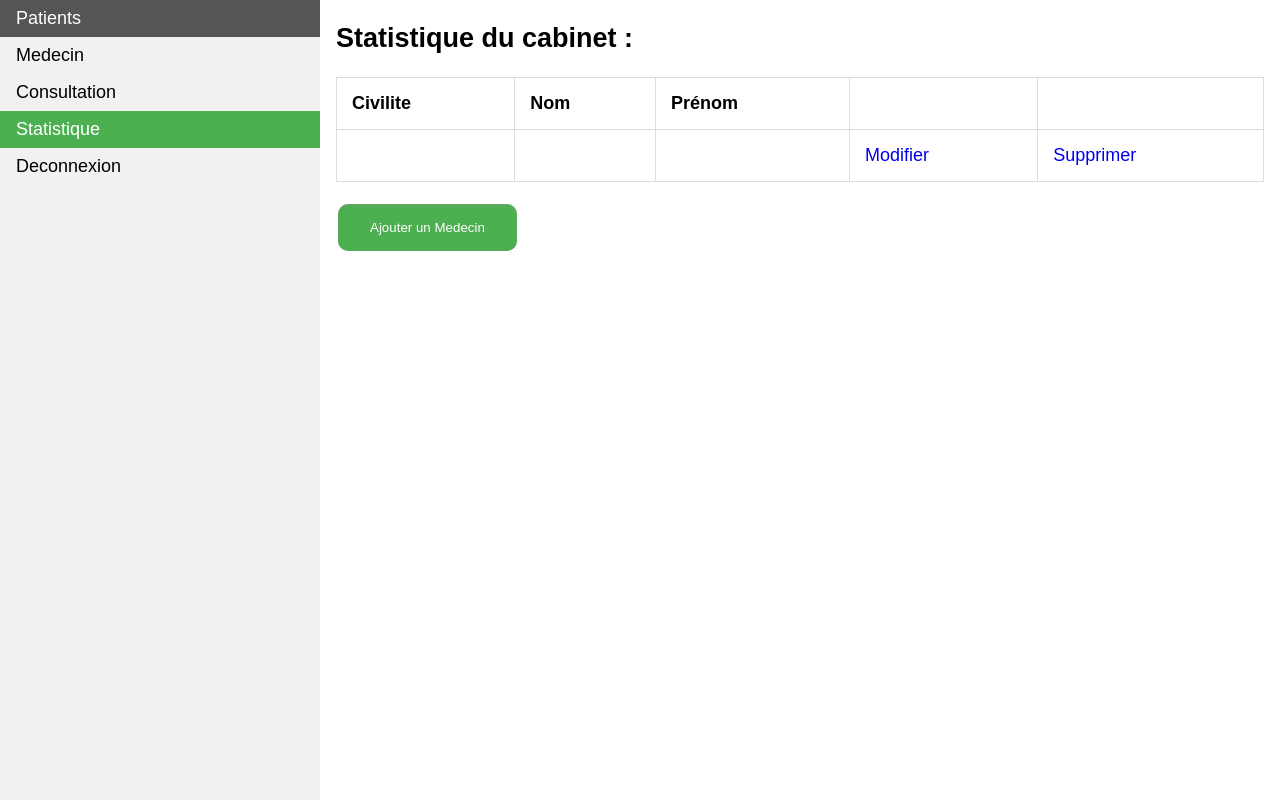
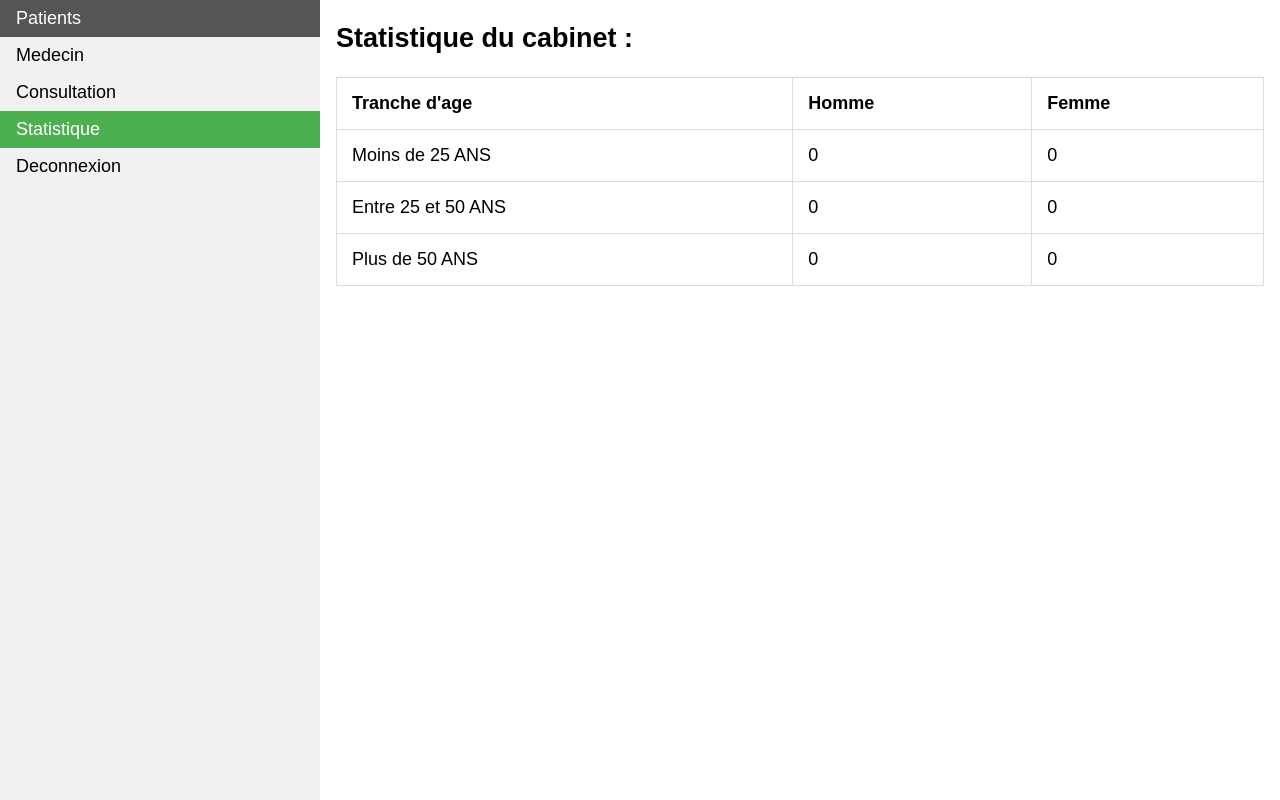
Before and after one commit to saturne7/cabinet_medical, a PHP site: page /statistique.php in a window 1280 px wide. Run offline with PHP 8.4, Linux system fonts and the light colour scheme; tables that the repository leaves empty or names only in its code hold one stand-in row (values such as "Sample post"); data that the repository does not hold is empty.

Commit message:
Page stat finie

```diff
--- a/afficherMedecin.php
+++ b/afficherMedecin.php
@@ -10,6 +10,7 @@
       <li><a href="afficherUsager.php">Patients</a></li>
       <li><a class="active" href="afficherMedecin.php">Medecin</a></li>
       <li><a href="rdv.php">Consultation</a></li>
+      <li><a href="statistique.php">Statistique</a></li>
       <li><a href="index.html">Deconnexion</a></li>
     </ul>
     <div style="margin-left:25%;padding:1px 16px;">
--- a/afficherUsager.php
+++ b/afficherUsager.php
@@ -10,6 +10,7 @@
       <li><a class="active" href="afficherUsager.php">Patients</a></li>
       <li><a href="afficherMedecin.php">Medecin</a></li>
       <li><a href="rdv.php">Consultation</a></li>
+      <li><a href="statistique.php">Statistique</a></li>
       <li><a href="index.html">Deconnexion</a></li>
     </ul>
     <div style="margin-left:25%;padding:1px 16px;">
--- a/ajoutmedecin.php
+++ b/ajoutmedecin.php
@@ -10,6 +10,7 @@
         <li><a href="afficherUsager.php">Patients</a></li>
         <li><a class="active" href="afficherMedecin.php">Medecin</a></li>
         <li><a href="rdv.php">Consultation</a></li>
+        <li><a href="statistique.php">Statistique</a></li>
         <li><a href="index.html">Deconnexion</a></li>
     </ul>
     <div style="margin-left:25%;padding:1px 16px;height:1000px;">
--- a/ajoutusager.php
+++ b/ajoutusager.php
@@ -10,6 +10,7 @@
         <li><a href="afficherUsager.php">Patients</a></li>
         <li><a class="active" href="afficherMedecin.php">Medecin</a></li>
         <li><a href="rdv.php">Consultation</a></li>
+        <li><a href="statistique.php">Statistique</a></li>
         <li><a href="index.html">Deconnexion</a></li>
     </ul>
     <div style="margin-left:25%;padding:1px 16px;">
--- a/medecin.php
+++ b/medecin.php
@@ -8,6 +8,7 @@
           <li><a href="afficherUsager.php">Patients</a></li>
           <li><a class="active" href="afficherMedecin.php">Medecin</a></li>
           <li><a href="rdv.php">Consultation</a></li>
+          <li><a href="statistique.php">Statistique</a></li>
           <li><a href="index.html">Deconnexion</a></li>
      </ul>
      <div style="margin-left:25%;padding:1px 16px;">
--- a/modificationBD_medecin.php
+++ b/modificationBD_medecin.php
@@ -10,6 +10,7 @@
         <li><a href="afficherUsager.php">Patients</a></li>
         <li><a class="active" href="afficherMedecin.php">Medecin</a></li>
         <li><a href="rdv.php">Consultation</a></li>
+        <li><a href="statistique.php">Statistique</a></li>
         <li><a href="index.html">Deconnexion</a></li>
     </ul>
     <div style="margin-left:25%;padding:1px 16px;height:1000px;">
--- a/modificationBD_usager.php
+++ b/modificationBD_usager.php
@@ -10,6 +10,7 @@
         <li><a class="active" href="afficherUsager.php">Patients</a></li>
         <li><a href="afficherMedecin.php">Medecin</a></li>
         <li><a href="rdv.php">Consultation</a></li>
+        <li><a href="statistique.php">Statistique</a></li>
         <li><a href="index.html">Deconnexion</a></li>
     </ul>
     <div style="margin-left:25%;padding:1px 16px;height:1000px;">
--- a/modification_medecin.php
+++ b/modification_medecin.php
@@ -8,6 +8,7 @@
         <li><a href="afficherUsager.php">Patients</a></li>
         <li><a class="active" href="afficherMedecin.php">Medecin</a></li>
         <li><a href="rdv.php">Consultation</a></li>
+        <li><a href="statistique.php">Statistique</a></li>
         <li><a href="index.html">Deconnexion</a></li>
     </ul>
     <div style="margin-left:25%;padding:1px 16px;height:1000px;">
--- a/modification_usager.php
+++ b/modification_usager.php
@@ -8,6 +8,7 @@
         <li><a class="active" href="afficherUsager.php">Patients</a></li>
         <li><a href="afficherusager.php">Medecins</a></li>
         <li><a href="rdv.php">Consultation</a></li>
+        <li><a href="statistique.php">Statistique</a></li>
         <li><a href="index.html">Deconnexion</a></li>
     </ul>
     <div style="margin-left:25%;padding:1px 16px;height:1500px;">
--- a/rdv.php
+++ b/rdv.php
@@ -32,6 +32,7 @@
           <li><a  href="afficherUsager.php">Patients</a></li>
           <li><a href="afficherMedecin.php">Medecin</a></li>
           <li><a class="active" href="rdv.php">Consultation</a></li>
+          <li><a href="statistique.php">Statistique</a></li>
           <li><a href="index.html">Deconnexion</a></li>
      </ul>
      <div style="margin-left:25%;padding:1px 16px;">
--- a/statistique.php
+++ b/statistique.php
@@ -17,33 +17,81 @@
     <?php
       include("connexion_base.php");
       ///Préparation de la requête sans les variables (marqueurs : ?)
-      $req = 'SELECT count(*) FROM usager';
-      $contenuReq = $linkpdo->prepare($req);
+      $reqHInf25 =
+      'SELECT count(*) as nb FROM usager
+      WHERE usager.civilite = "Monsieur"
+      AND (DATE_FORMAT(FROM_DAYS(TO_DAYS(NOW())-TO_DAYS(usager.date_naissance)), "%Y")+0 < 25)';
+      $contenuReq = $linkpdo->prepare($reqHInf25);
       $contenuReq->execute();
+      $resultHInf25 = $contenuReq->fetch();
+
+      $reqFInf25 =
+      'SELECT count(*) as nb FROM usager
+      WHERE usager.civilite = "Madame"
+      AND (DATE_FORMAT(FROM_DAYS(TO_DAYS(NOW())-TO_DAYS(usager.date_naissance)), "%Y")+0 < 25)';
+      $contenuReq2 = $linkpdo->prepare($reqFInf25);
+      $contenuReq2->execute();
+      $resultFInf25 = $contenuReq2->fetch();
+
+      $reqHBT25and50 =
+      'SELECT count(*) as nb FROM usager
+      WHERE usager.civilite = "Monsieur"
+      AND (DATE_FORMAT(FROM_DAYS(TO_DAYS(NOW())-TO_DAYS(usager.date_naissance)), "%Y")+0 > 25)
+      AND (DATE_FORMAT(FROM_DAYS(TO_DAYS(NOW())-TO_DAYS(usager.date_naissance)), "%Y")+0 < 50)';
+      $contenuReq3 = $linkpdo->prepare($reqHBT25and50);
+      $contenuReq3->execute();
+      $resultHBT25and50 = $contenuReq3->fetch();
+
+      $reqFBT25and50 =
+      'SELECT count(*) as nb FROM usager
+      WHERE usager.civilite = "Madame"
+      AND (DATE_FORMAT(FROM_DAYS(TO_DAYS(NOW())-TO_DAYS(usager.date_naissance)), "%Y")+0 > 25)
+      AND (DATE_FORMAT(FROM_DAYS(TO_DAYS(NOW())-TO_DAYS(usager.date_naissance)), "%Y")+0 < 50)';
+      $contenuReq4 = $linkpdo->prepare($reqFBT25and50);
+      $contenuReq4->execute();
+      $resultFBT25and50 = $contenuReq4->fetch();
+
+      $reqHSup50 =
+      'SELECT count(*) as nb FROM usager
+      WHERE usager.civilite = "Monsieur"
+      AND (DATE_FORMAT(FROM_DAYS(TO_DAYS(NOW())-TO_DAYS(usager.date_naissance)), "%Y")+0 > 50)';
+      $contenuReq5 = $linkpdo->prepare($reqHSup50);
+      $contenuReq5->execute();
+      $resultHSup50 = $contenuReq5->fetch();
+
+      $reqFSup50 =
+      'SELECT count(*) as nb FROM usager
+      WHERE usager.civilite = "Madame"
+      AND (DATE_FORMAT(FROM_DAYS(TO_DAYS(NOW())-TO_DAYS(usager.date_naissance)), "%Y")+0 > 50)';
+      $contenuReq6 = $linkpdo->prepare($reqFSup50);
+      $contenuReq6->execute();
+      $resultFSup50 = $contenuReq6->fetch();
+
       echo "<table border = 1>";
       echo "<tr>
-        <th>Civilite</th>
-        <th>Nom</th>
-        <th>Prénom</th>
-        <th></th>
-        <th></th>
-        </tr>";
-      $resultat = $contenuReq->fetchAll();
-    foreach ($resultat as $resultat) {
-    ?>
-    <p><?php
-      echo "<tr>";
-      echo "<td>" . $resultat['civilite'] . "</td>";
-      echo "<td>" . $resultat['nom'] . "</td>";
-      echo "<td>" . $resultat['prenom'] . "</td>";
-      echo "<td>" ?><a href= "modification_medecin.php?numMedecin=<?=$resultat['id_Medecin']?>"> Modifier <?php "</td>";
-      echo "<td>" ?><a href="supprimer_medecin.php?numMedecin=<?=$resultat['id_Medecin']?>"> Supprimer<?php "</td>";
-      echo "</tr>";
-    }
-    echo "</table>";?></p>
-    <form method="POST" action="medecin.php">
-      <input type="submit"  value="Ajouter un Medecin" ></p>
-    </form>
+        <th>Tranche d'age</th>
+        <th>Homme</th>
+        <th>Femme</th>
+        </tr>
+        <tr>
+        <td> Moins de 25 ANS</td>
+        ";
+        echo "<td>" . $resultHInf25['nb'] . "</td>";
+        echo "<td>" . $resultFInf25['nb'] . "</td>";
+        echo "<tr>";
+        echo "<tr>
+        <td> Entre 25 et 50 ANS</td>
+        ";
+        echo "<td>" . $resultHBT25and50['nb'] . "</td>";
+        echo "<td>" . $resultFBT25and50['nb'] . "</td>";
+        echo "<tr>";
+        echo "<tr>
+        <td> Plus de 50 ANS</td>
+        ";
+        echo "<td>" . $resultHSup50['nb'] . "</td>";
+        echo "<td>" . $resultFSup50['nb'] . "</td>";
+        echo "<tr>";
+        echo "</table>";?></p>
 </div>
 
 </body>
--- a/supprimer_medecin.php
+++ b/supprimer_medecin.php
@@ -10,6 +10,7 @@
         <li><a href="afficherUsager.php">Patients</a></li>
         <li><a class="active" href="afficherMedecin.php">Medecin</a></li>
         <li><a href="rdv.php">Consultation</a></li>
+        <li><a href="statistique.php">Statistique</a></li>
         <li><a href="index.html">Deconnexion</a></li>
     </ul>
     <div style="margin-left:25%;padding:1px 16px;height:1000px;">
--- a/supprimer_usager.php
+++ b/supprimer_usager.php
@@ -10,6 +10,7 @@
          <li><a class="active" href="afficherUsager.php">Patients</a></li>
          <li><a href="afficherMedecin.php">Medecin</a></li>
          <li><a href="rdv.php">Consultation</a></li>
+         <li><a href="statistique.php">Statistique</a></li>
          <li><a href="index.html">Deconnexion</a></li>
      </ul>
      <div style="margin-left:25%;padding:1px 16px;height:1000px;">
--- a/usager.php
+++ b/usager.php
@@ -15,6 +15,7 @@
           <li><a class="active" href="afficherUsager.php">Patients</a></li>
           <li><a href="afficherMedecin.php">Medecin</a></li>
           <li><a href="rdv.php">Consultation</a></li>
+          <li><a href="statistique.php">Statistique</a></li>
           <li><a href="index.html">Deconnexion</a></li>
      </ul>
      <div style="margin-left:25%;padding:1px 16px;">
```
